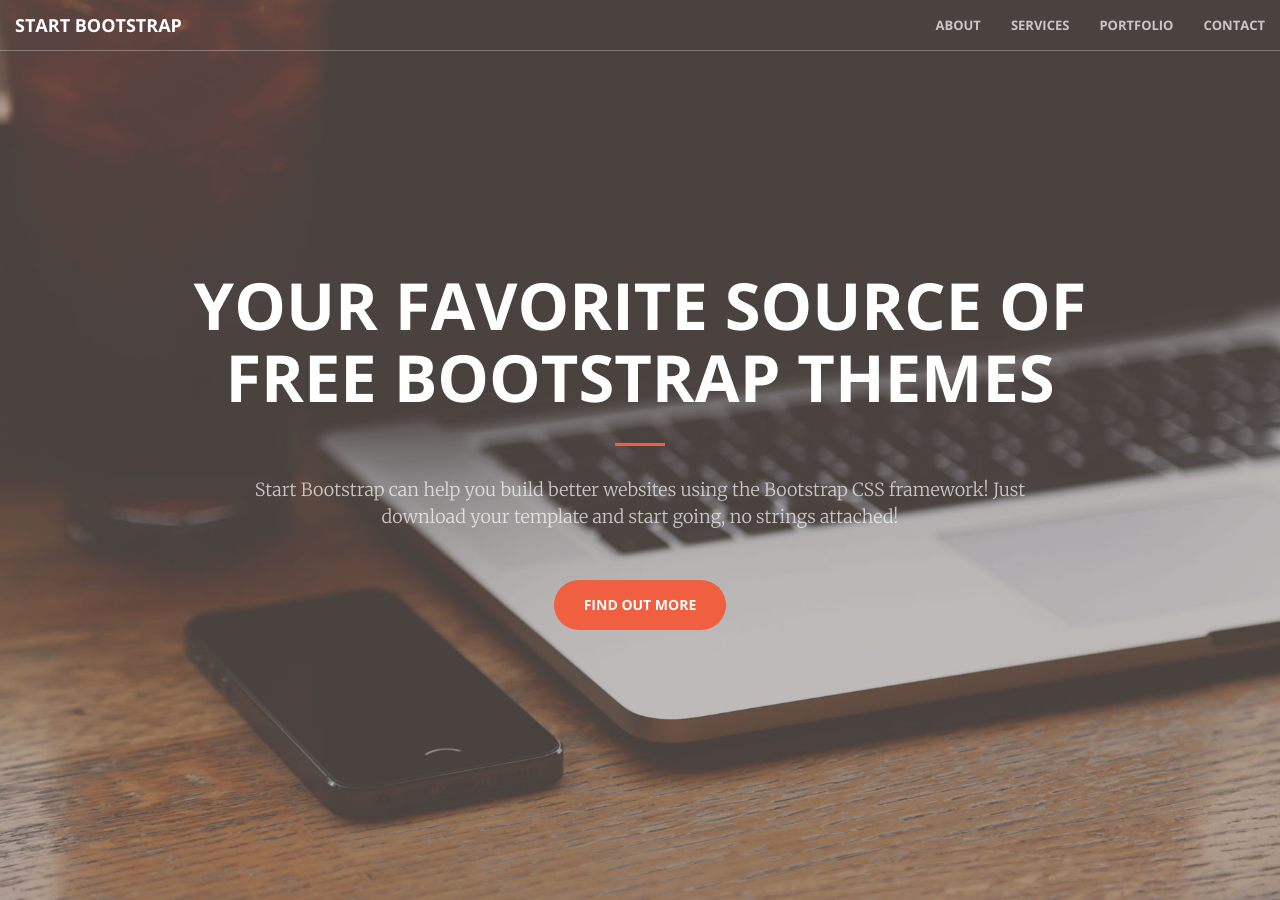
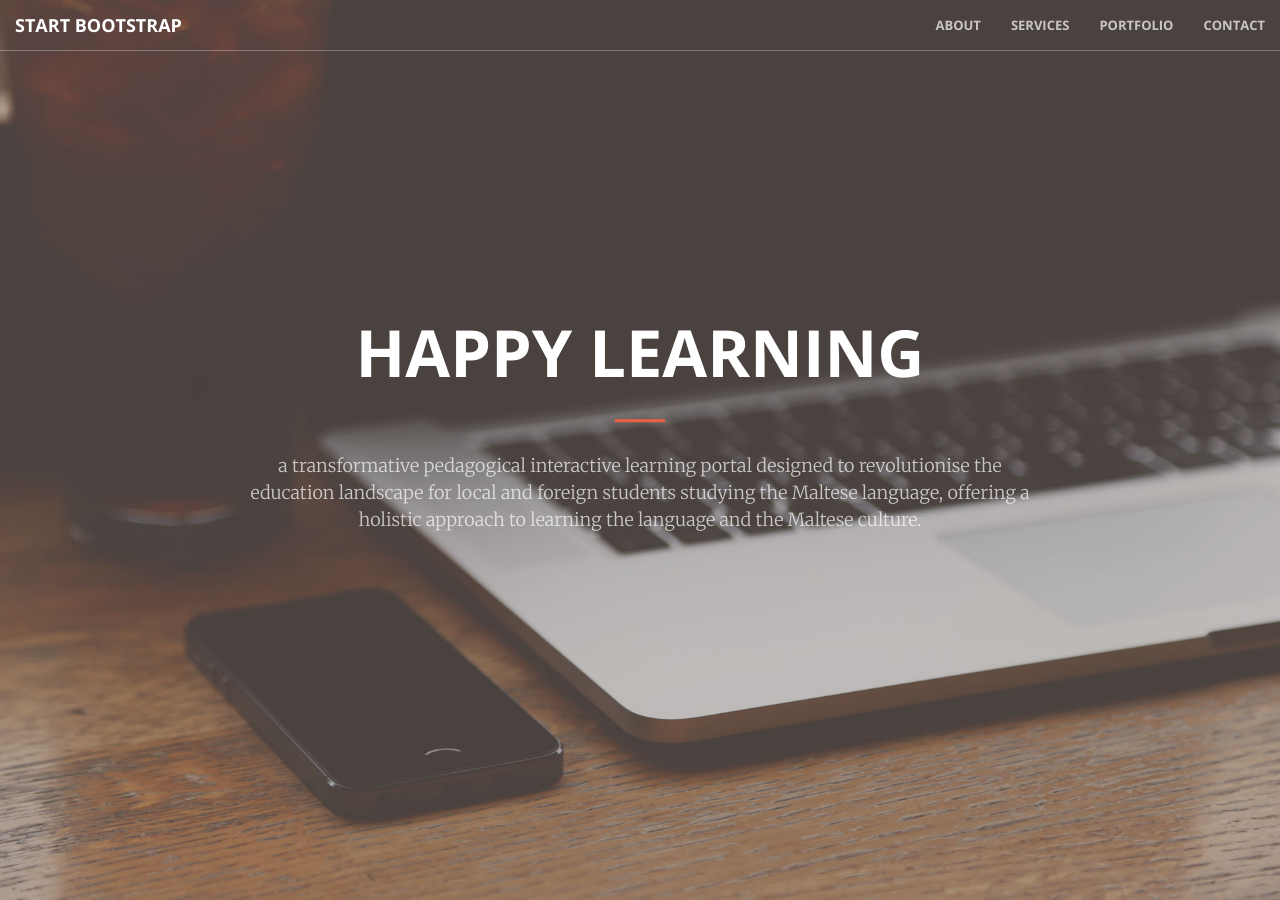
Before and after one commit to cassarro/learnapy, a Jekyll site: the page built from index.html, in a window 1280 px wide and 900 px high. Built offline with Jekyll 4.4.1, drawn with Linux system fonts in a browser that asks for light colours.

Commit message:
Update header.html

```diff
--- a/_includes/header.html
+++ b/_includes/header.html
@@ -1,10 +1,9 @@
 <header>
     <div class="header-content">
         <div class="header-content-inner">
-            <h1>Your Favorite Source of Free Bootstrap Themes</h1>
+            <h1>Happy Learning</h1>
             <hr>
-            <p>Start Bootstrap can help you build better websites using the Bootstrap CSS framework! Just download your template and start going, no strings attached!</p>
-            <a href="#about" class="btn btn-primary btn-xl page-scroll">Find Out More</a>
+            <p>a transformative pedagogical interactive learning portal designed to revolutionise the education landscape for local and foreign students studying the Maltese language, offering a holistic approach to learning the language and the Maltese culture.</a>
         </div>
     </div>
 </header>
```
